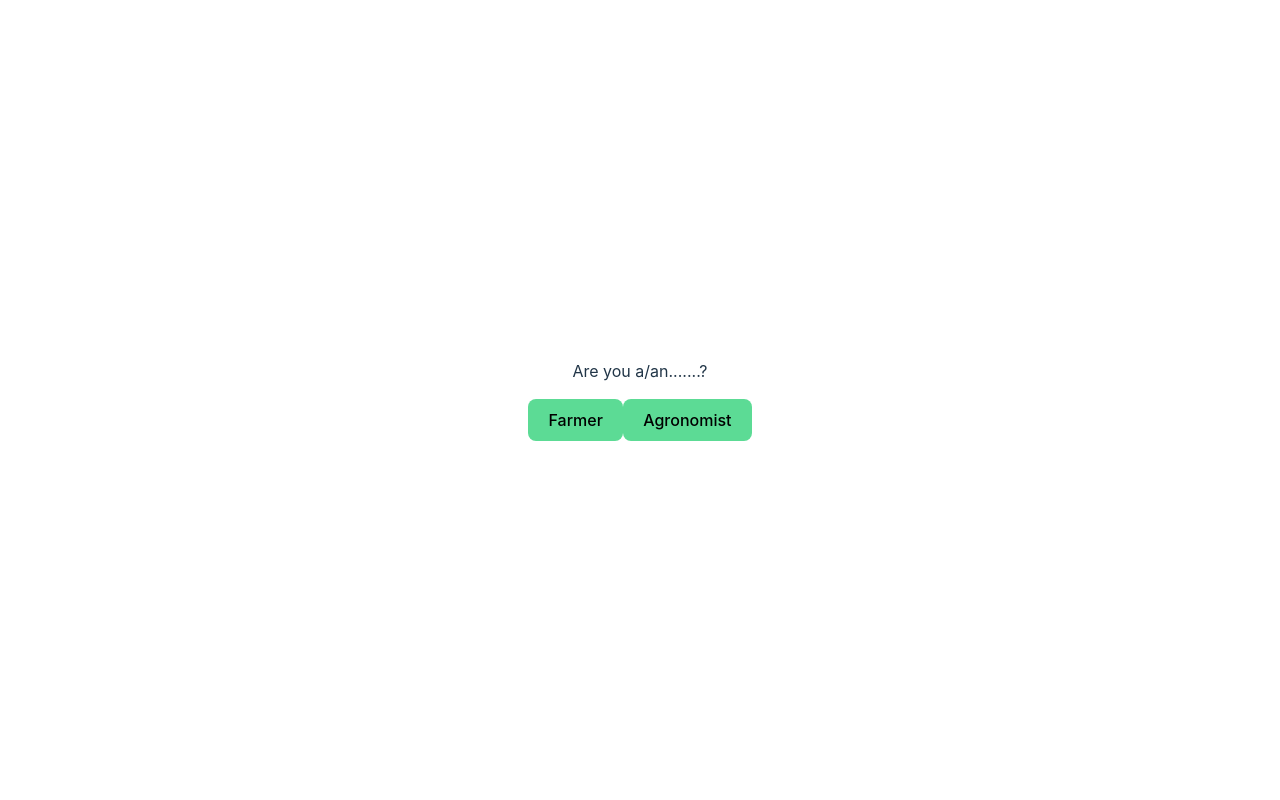
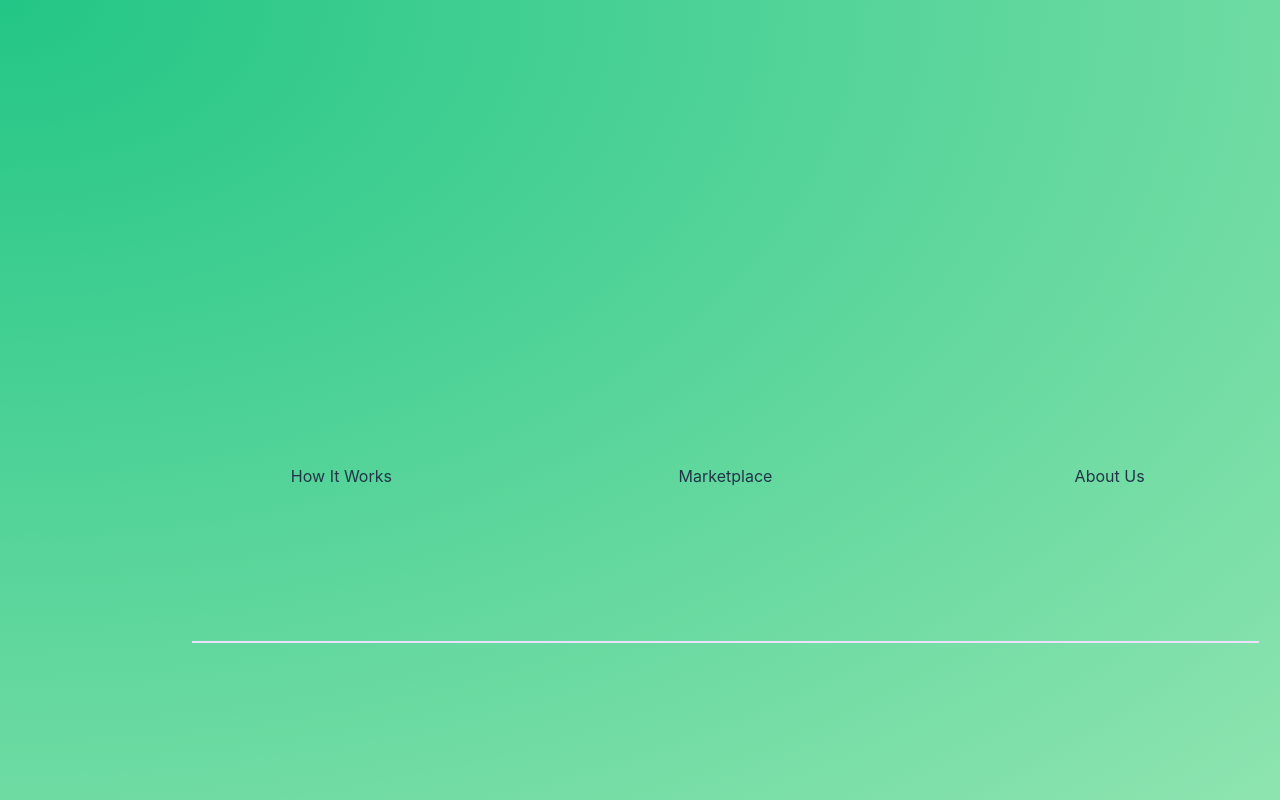
Before and after one commit to ShadmanShafeen/The-Green-Solution, a React (Vite) app: page / in a window 1280 px wide. Shown: the top 800 px of the page. Built offline with nearby package versions, Linux system fonts and the light colour scheme.

Commit message:
Added Login Form

```diff
--- a/src/components/Buttons.module.css
+++ b/src/components/Buttons.module.css
@@ -1,6 +1,6 @@
 .button {
 cursor: pointer;
 align-content: center;
-background-color: #5CDB95;
+background-color: #8EE4AF;
 
 }
--- a/src/components/Header.jsx
+++ b/src/components/Header.jsx
@@ -1,19 +1,26 @@
+import styles from './Header.module.css'
+
+function Header() {
+   return (
+        <>
+        <body>
+        <header className={styles.header}>
+                <nav>
+                <ul className={styles.list}>
+
+                    <li>How It Works</li>
+                    <li>Marketplace</li>
+                    <li>About Us</li>
+                </ul>
+                </nav>
+
+            </header>
 
 
-function Header() {
-    <>
-        <nav>
-            <ul>
-                <label class="switch">
-                    <input type="checkbox" />
-                    <span class="slider round"></span>
-                </label>
-                <li>Help</li>
-                <li>Marketplace</li>
-                <li></li>
-            </ul>
-        </nav>
-    </>
+        </body>
+
+        </>
+   )
 }
 
 export default Header
--- a/src/components/Header.module.css
+++ b/src/components/Header.module.css
@@ -0,0 +1,29 @@
+header {
+  height: 100px;
+    /* padding: 2rem 10%; */
+    margin: 2rem 10%;
+    padding: 10rem;
+    text-align: center;
+    display: flex;
+    justify-content: space-between;
+    align-items: center;
+    border-bottom: 2px solid #ece1fa;
+  }
+  nav
+  {
+     padding-top: 500px;
+  }
+ nav li{
+  padding:40px;
+ }
+.list {
+    list-style: none;
+    display:inline-block;
+    max-width: 50rem;
+    margin: 1rem auto;
+    padding: 1rem 0;
+    display: grid;
+    gap: 10rem;
+    grid-template-columns: repeat(3, 30%);
+    justify-content: center;
+}
--- /dev/null
+++ b/src/components/LoginForm.module.css
@@ -0,0 +1,151 @@
+html {
+    height: 100%;
+ }
+body {
+    margin:0;
+    padding:0;
+    font-family: sans-serif;
+    background: linear-gradient(#141e30, #243b55);
+ }
+.login-box {
+    position: absolute;
+    top: 50%;
+    left: 50%;
+    width: 400px;
+    padding: 40px;
+    transform: translate(-50%, -50%);
+    background: rgba(0,0,0,.5);
+    box-sizing: border-box;
+    box-shadow: 0 15px 25px rgba(0,0,0,.6);
+    border-radius: 10px;
+ }
+.login-box h2 {
+    margin: 0 0 30px;
+    padding: 0;
+    color: #fff;
+    text-align: center;
+ }
+.login-box .user-box {
+    position: relative;
+ }
+.login-box .user-box input {
+    width: 100%;
+    padding: 10px 0;
+    font-size: 16px;
+    color: #fff;
+    margin-bottom: 30px;
+    border: none;
+    border-bottom: 1px solid #fff;
+    outline: none;
+    background: transparent;
+ }
+.login-box .user-box label {
+    position: absolute;
+    top:0;
+    left: 0;
+    padding: 10px 0;
+    font-size: 16px;
+    color: #fff;
+    pointer-events: none;
+    transition: .5s;
+ }
+.login-box .user-box input:focus ~ label,
+.login-box .user-box input:valid ~ label {
+    top: -20px;
+    left: 0;
+    color: #03e9f4;
+    font-size: 12px;
+ }
+.login-box form a {
+    position: relative;
+    display: inline-block;
+    padding: 10px 20px;
+    color: #03e9f4;
+    font-size: 16px;
+    text-decoration: none;
+    text-transform: uppercase;
+    overflow: hidden;
+    transition: .5s;
+    margin-top: 40px;
+    letter-spacing: 4px
+ }
+.login-box a:hover {
+    background: #03e9f4;
+    color: #fff;
+    border-radius: 5px;
+    box-shadow: 0 0 5px #03e9f4,
+                0 0 25px #03e9f4,
+                0 0 50px #03e9f4,
+                0 0 100px #03e9f4;
+ }
+.login-box a span {
+    position: absolute;
+    display: block;
+ }
+.login-box a span:nth-child(1) {
+    top: 0;
+    left: -100%;
+    width: 100%;
+    height: 2px;
+    background: linear-gradient(90deg, transparent, #03e9f4);
+    animation: btn-anim1 1s linear infinite;
+ }
+@keyframes btn-anim1 {
+    0% {
+      left: -100%;
+    }
+    50%,100% {
+      left: 100%;
+    }
+ }
+.login-box a span:nth-child(2) {
+    top: -100%;
+    right: 0;
+    width: 2px;
+    height: 100%;
+    background: linear-gradient(180deg, transparent, #03e9f4);
+    animation: btn-anim2 1s linear infinite;
+    animation-delay: .25s
+ }
+@keyframes btn-anim2 {
+    0% {
+      top: -100%;
+    }
+    50%,100% {
+      top: 100%;
+    }
+ }
+.login-box a span:nth-child(3) {
+    bottom: 0;
+    right: -100%;
+    width: 100%;
+    height: 2px;
+    background: linear-gradient(270deg, transparent, #03e9f4);
+    animation: btn-anim3 1s linear infinite;
+    animation-delay: .5s
+ }
+@keyframes btn-anim3 {
+    0% {
+      right: -100%;
+    }
+    50%,100% {
+      right: 100%;
+    }
+ }
+.login-box a span:nth-child(4) {
+    bottom: -100%;
+    left: 0;
+    width: 2px;
+    height: 100%;
+    background: linear-gradient(360deg, transparent, #03e9f4);
+    animation: btn-anim4 1s linear infinite;
+    animation-delay: .75s
+ }
+@keyframes btn-anim4 {
+    0% {
+      bottom: -100%;
+    }
+    50%,100% {
+      bottom: 100%;
+    }
+ }
--- a/src/index.css
+++ b/src/index.css
@@ -1,12 +1,10 @@
 :root {
-  font-family: Inter, system-ui, Avenir, Helvetica, Arial, sans-serif;
-  line-height: 1.5;
+  height: 100vh;
+  font-family: Inter, Avenir, Helvetica, Arial, sans-serif;
+  font-size: 16px;
+  line-height: 24px;
   font-weight: 400;
-
-  color-scheme: light dark;
-  color: rgba(255, 255, 255, 0.87);
-  background-color: #242424;
-
+  background-image: radial-gradient(ellipse at top left, #23C686, #8EE4AF);
   font-synthesis: none;
   text-rendering: optimizeLegibility;
   -webkit-font-smoothing: antialiased;
@@ -31,9 +29,16 @@
   min-height: 100vh;
 }
 
-h1 {
+/*h1 {
   font-size: 3.2em;
   line-height: 1.1;
+}*/
+nav
+{
+   padding-top: 90px;
+}
+nav li{
+padding:40px;
 }
 
 button {
@@ -43,7 +48,7 @@
   font-size: 1em;
   font-weight: 500;
   font-family: inherit;
-  background-color: #1a1a1a;
+  background-color: #05386B;
   cursor: pointer;
   transition: border-color 0.25s;
 }
@@ -62,8 +67,6 @@
   }
   a:hover {
     color: #747bff;
-  }
-  button {
-    background-color: #f9f9f9;
+    cursor: pointer;
   }
 }
```
Also changed, not shown: src/components/LoginForm.jsx (added, +30 -0 lines).
